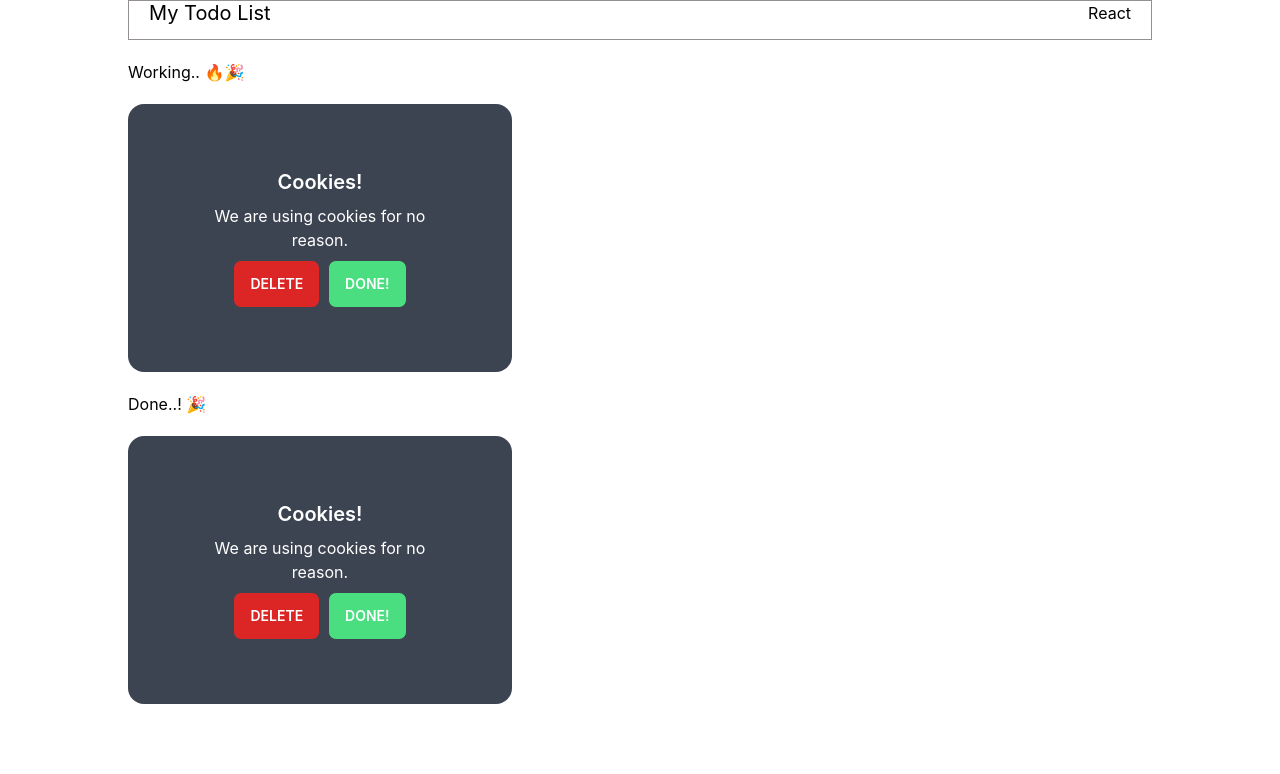
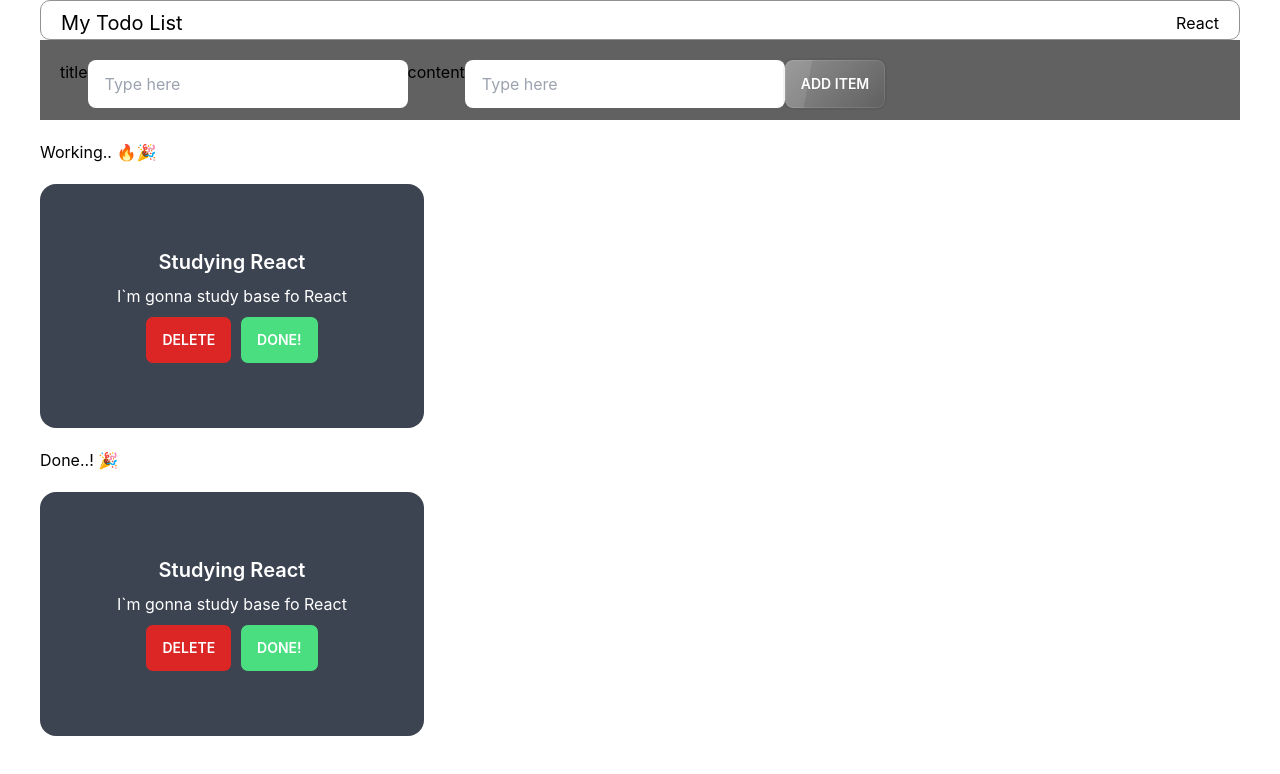
Before and after one commit to buddle6091/react-todo, a React (Vite) app: page / in a window 1280 px wide. Shown: the top 774 px of the page. Built offline with nearby package versions, Linux system fonts and the light colour scheme.

Commit message:
오늘안에 끝낸다

```diff
--- a/src/App.jsx
+++ b/src/App.jsx
@@ -1,19 +1,35 @@
 import { useState } from "react";
-import reactLogo from "./assets/react.svg";
 import Header from "./components/Header";
 import AddForm from "./components/AddForm";
 import ListCard from "./components/ListCard";
 import "./App.scss";
 
-function App() {
+function App({ todos }) {
+  const [todoData, setTodoData] = useState([
+    {
+      id: 1,
+      title: "Studying React",
+      content: "I`m gonna study base fo React",
+      isDone: false,
+    },
+    {
+      id: 2,
+      title: "🎏",
+      content: "🎟",
+      isDone: true,
+    },
+  ]);
+
+  /*  map으로 배열 뽑고 filter로 isDone에 따라서 가르고 */
+
   return (
     <div className="App">
-      <Header></Header>
-      <AddForm></AddForm>
+      <Header />
+      <AddForm setTodoData={setTodoData} />
       <p className="pstyle">Working.. 🔥🎉</p>
-      <ListCard></ListCard>
+      <ListCard todoData={todoData} key={todoData.id} />
       <p className="pstyle">Done..! 🎉</p>
-      <ListCard></ListCard>
+      <ListCard />
     </div>
   );
 }
--- a/src/App.scss
+++ b/src/App.scss
@@ -2,7 +2,9 @@
   color: #000000;
 }
 .App {
-  width: 80vw;
+  max-width: 1200px;
+  min-width: 800px;
+
   margin: 0 auto;
   background-color: inherit;
 
@@ -16,7 +18,7 @@
 
 .Header {
   height: 5vh;
-  padding: 0 20px;
+  padding: 10px 20px;
 
   p {
     text-align: left;
@@ -28,8 +30,18 @@
     display: block;
     position: relative;
   }
+  border: 1px solid #969191;
+  border-radius: 10px;
+}
 
-  border: 1px solid #969191;
+/* AddForm.jsx */
+
+.AddForm {
+  height: 10vh;
+  padding: 20px 20px;
+  background-color: #616161;
+  flex-direction: row;
+  display: flex;
 }
 
 .logo {
--- a/src/components/AddForm.jsx
+++ b/src/components/AddForm.jsx
@@ -1,8 +1,30 @@
 import { useState } from "react";
 import "../App.scss";
 
+/* Add Item 을 눌렀을 때, input 값에 존재하는 두 개의 value (tData, cData) 를 props로 ListCard에 보낸 후
+input value를 초기화 */
+
 function AddForm() {
-  return <div className="AddForm"></div>;
+  const [tData, setTData] = useState("");
+  const [cData, setCData] = useState("");
+
+  return (
+    <div className="AddForm">
+      <h2>title</h2>
+      <input
+        type="text"
+        placeholder="Type here"
+        className="input w-full max-w-xs"
+      />
+      <h2>content</h2>
+      <input
+        type="text"
+        placeholder="Type here"
+        className="input w-full max-w-xs"
+      />
+      <button className="btn glass">Add Item</button>
+    </div>
+  );
 }
 
 export default AddForm;
--- a/src/components/ListCard.jsx
+++ b/src/components/ListCard.jsx
@@ -1,5 +1,13 @@
 import { useState } from "react";
 import "../App.scss";
+
+/* AddForm에서 보낸 tData, cData 를 각 값에 적용 -> useState Hook을 활용하여 기초 값에
+ 각각의 default 문자열을 박기*/
+
+/* ListCard에 idDone 이라는 Boolean 값을 부여, 그 후 True 면 하단, False 면 상단
+ 물론 처음에 AddForm에서 오는 거는 다 상단에 있어야 하기에, default 는 False
+  AddForm에서 추가한 순서대로 id 값을 발행, 완료든 취소든 id 순으로 오름차순 정렬
+  삭제는 인덱스 delete*/
 
 function ListCard() {
   const [count, setCount] = useState(0);
@@ -8,8 +16,8 @@ function ListCard() {
     <div>
       <div className="card w-96 bg-neutral text-neutral-content">
         <div className="card-body items-center text-center">
-          <h2 className="card-title text-white">Cookies!</h2>
-          <p className="text-white">We are using cookies for no reason.</p>
+          <h2 className="card-title text-white">Studying React</h2>
+          <p className="text-white">I`m gonna study base fo React</p>
           <div className="card-actions justify-end">
             <button className="btn bg-red-600">Delete</button>
             <button className="btn bg-green-400 text-white">Done!</button>
--- a/src/index.css
+++ b/src/index.css
@@ -34,8 +34,3 @@ body {
   text-align: center;
   background-color: #ffffff;
 }
-
-h1 {
-  font-size: 3.2em;
-  line-height: 1.1;
-}
```
